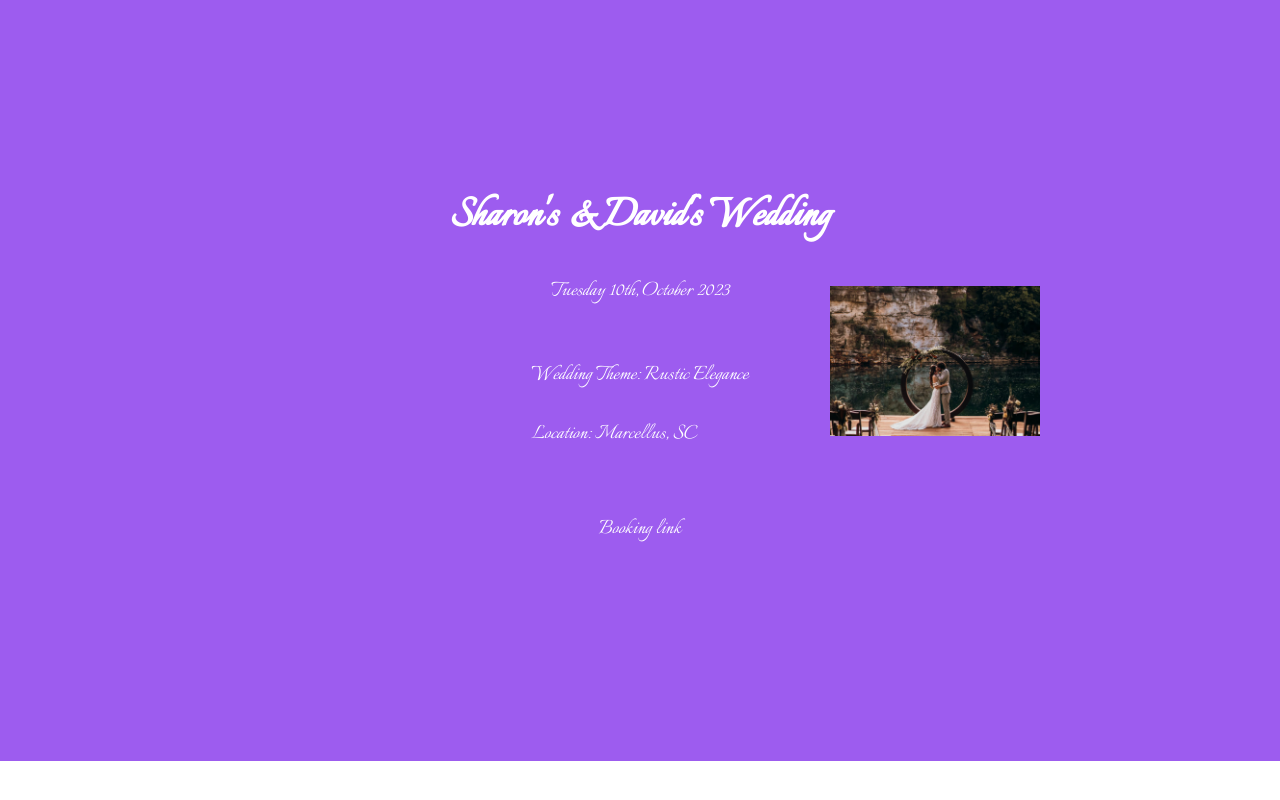
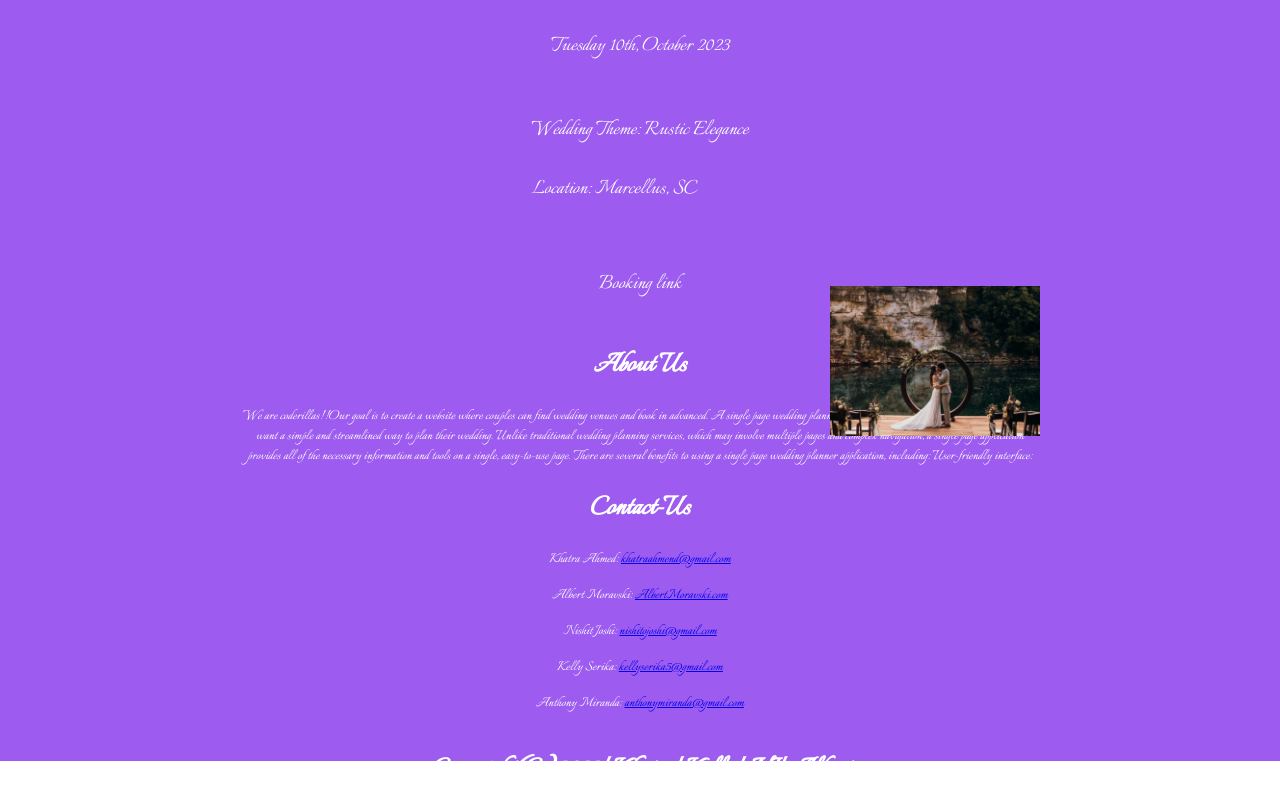
Before and after one commit to anthonymirandac/wedding-planner, a React (Create React App) app: page / in a window 1280 px wide. Shown: the part 2439-3239 px from the top of the page. Before the commit the page ends 3200 px from the top, so only its background shows below. Built offline with nearby package versions, Linux system fonts and the light colour scheme; no server answers.

Commit message:
Added about and contact section

```diff
--- a/src/components/confirmation-booking/ConfirmationBooking.js
+++ b/src/components/confirmation-booking/ConfirmationBooking.js
@@ -9,14 +9,44 @@ const ConfirmationBooking = () => {
         <p className="wedding-date">Tuesday 10th, October 2023</p>
         <div className="wedding-details">
           <p className="wedding-theme">Wedding Theme: Rustic Elegance</p>
-          <p className="wedding-location">Location: Marcellus, SC</p>
-        </div>
         <img
           className="wedding-image"
           src={`${process.env.PUBLIC_URL}/images/wedding.png`}
           alt="Wedding"
         />
+          <p className="wedding-location">Location: Marcellus, SC</p>
+        </div>
         <p className="booking-link">Booking link</p>
+
+
+        <h1>About Us</h1>
+        <p1>We are coderillas!!Our goal is to create a website where couples can find wedding venues and book in advanced.
+        A single page wedding planner application can be a great choice for couples who want a simple and streamlined way to plan their wedding. Unlike traditional wedding planning services, which may involve multiple pages and complex navigation, a single page application provides all of the necessary information and tools on a single, easy-to-use page.
+There are several benefits to using a single page wedding planner application, including:
+User-friendly interface:
+        </p1>
+      <div>
+        <h1>Contact-Us</h1>
+        <p1>
+        Khatra Ahmed: <a href=" mailto:khatraanhmed@gmail.com">khatraahmend@gmail.com</a>
+        </p1>
+        <p>
+        Albert Moravski: <a href=" mailto:albertmoravsti@gmail.com">AlbertMoravski.com</a>
+        </p>
+        <p>
+        Nishit Joshi: <a href=" mailto:nishitojoshi@gmail.com">nishitojoshi@gmail.com</a>
+        </p>
+        <p>
+        Kelly Serika: <a href=" mailto:kellyserika5@gmail.com">kellyserika5@gmail.com</a>
+        </p>
+        <p>
+          Anthony Miranda: <a href=" mailto:anthonymiranda@gmail.com">anthonymiranda@gmail.com</a>
+        </p>
+
+      </div>
+    <footer>
+      <h1>Copyright(C)2023|Khatra|Kelly|NJ|Albert</h1>
+    </footer>
       </div>
     </div>
   );
```
